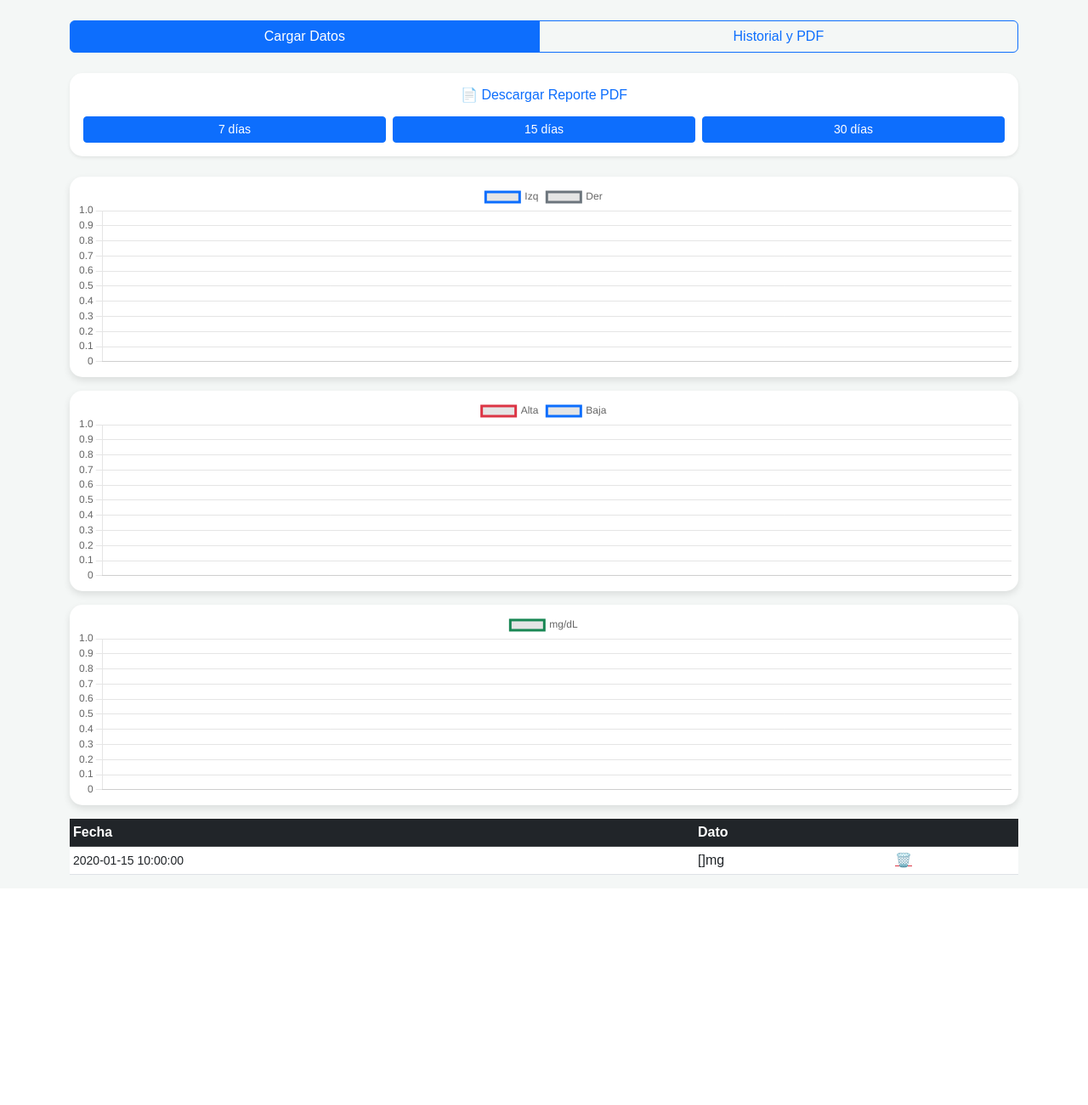
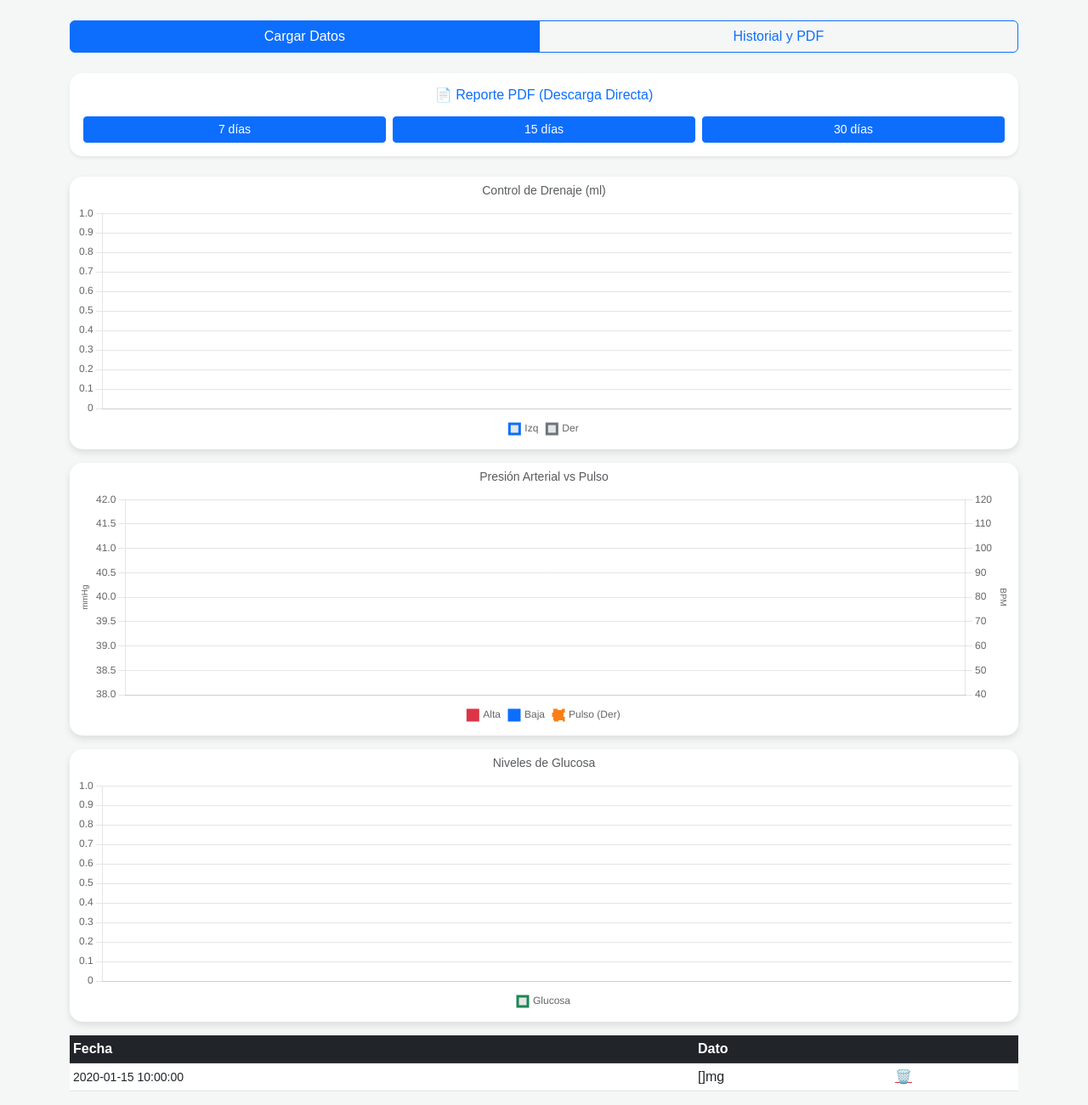
Before and after one commit to Pastormerlo/control-drenaje, a Flask app: page /ver in a window 1280 px wide. Shown: the part 56-1357 px from the top of the page at 85% size. Before the commit the page ends 1086 px from the top, so only its background shows below. Run offline with Flask 3, Linux system fonts and the light colour scheme; a user stored in the database is signed in; tables that the repository leaves empty hold one stand-in row (values such as "Sample post"); a database or web service that is not in the repository returns one stand-in record (values such as "Sample title"); some libraries are stand-ins or nearby versions.

Commit message:
Add files via upload

```diff
--- a/templates/index.html
+++ b/templates/index.html
@@ -11,7 +11,7 @@
         body { background-color: #f4f7f6; font-family: sans-serif; }
         .card { border-radius: 15px; box-shadow: 0 4px 8px rgba(0,0,0,0.1); margin-bottom: 20px; border:none; }
         .seccion-oculta { display: none; }
-        canvas { max-height: 220px; width: 100% !important; }
+        canvas { max-height: 280px; width: 100% !important; }
         .nav-link { font-weight: bold; }
     </style>
 </head>
@@ -75,9 +75,9 @@
                     <div class="col-6"><input type="number" step="0.1" name="cantidad_der" class="form-control" placeholder="Der (ml)"></div>
                 </div>
                 <div id="campos_presion" class="row g-2 mt-1 seccion-oculta">
-                    <div class="col-4"><input type="number" name="presion_alta" class="form-control" placeholder="Alta"></div>
-                    <div class="col-4"><input type="number" name="presion_baja" class="form-control" placeholder="Baja"></div>
-                    <div class="col-4"><input type="number" name="pulso" class="form-control" placeholder="Pulso"></div>
+                    <div class="col-4"><label class="small">Alta</label><input type="number" name="presion_alta" class="form-control" placeholder="120"></div>
+                    <div class="col-4"><label class="small">Baja</label><input type="number" name="presion_baja" class="form-control" placeholder="80"></div>
+                    <div class="col-4"><label class="small">Pulso</label><input type="number" name="pulso" class="form-control" placeholder="70"></div>
                 </div>
                 <div id="campos_glucosa" class="row g-2 mt-1 seccion-oculta">
                     <div class="col-12"><input type="number" name="glucosa" class="form-control" placeholder="Glucosa (mg/dL)"></div>
@@ -95,7 +95,7 @@
 
     {% if modo == 'ver' %}
     <div class="card p-3 text-center border-primary shadow-sm mb-4">
-        <h6 class="mb-3 text-primary">📄 Descargar Reporte PDF</h6>
+        <h6 class="mb-3 text-primary">📄 Reporte PDF (Descarga Directa)</h6>
         <div class="row g-2">
             <div class="col-4"><button onclick="abrirOpciones(7)" class="btn btn-primary w-100 btn-sm">7 días</button></div>
             <div class="col-4"><button onclick="abrirOpciones(15)" class="btn btn-primary w-100 btn-sm">15 días</button></div>
@@ -103,9 +103,20 @@
         </div>
     </div>
 
-    <div class="card p-2 mb-3"><canvas id="chartDrenaje"></canvas></div>
-    <div class="card p-2 mb-3"><canvas id="chartPresion"></canvas></div>
-    <div class="card p-2 mb-3"><canvas id="chartGlucosa"></canvas></div>
+    <div class="card p-2 mb-3">
+        <h6 class="text-center text-muted small">Control de Drenaje (ml)</h6>
+        <canvas id="chartDrenaje"></canvas>
+    </div>
+
+    <div class="card p-2 mb-3">
+        <h6 class="text-center text-muted small">Presión Arterial vs Pulso</h6>
+        <canvas id="chartPresion"></canvas>
+    </div>
+
+    <div class="card p-2 mb-3">
+        <h6 class="text-center text-muted small">Niveles de Glucosa</h6>
+        <canvas id="chartGlucosa"></canvas>
+    </div>
 
     <div class="table-responsive">
         <table class="table table-sm table-hover bg-white rounded">
@@ -116,7 +127,7 @@
                     <td><small>{{r.fecha}}</small></td>
                     <td>
                         {% if r.tipo == 'drenaje' %}I:{{r.cant_izq or 0}}|D:{{r.cant_der or 0}}
-                        {% elif r.tipo == 'presion' %}{{r.presion_alta}}/{{r.presion_baja}}
+                        {% elif r.tipo == 'presion' %}{{r.presion_alta}}/{{r.presion_baja}} (P:{{r.pulso or '-'}})
                         {% else %}{{r.glucosa}}mg{% endif %}
                     </td>
                     <td><a href="{{ url_for('borrar', id=r.id) }}" class="text-danger" onclick="return confirm('¿Borrar?')">🗑️</a></td>
@@ -129,9 +140,9 @@
     <div class="modal fade" id="modalPDF" tabindex="-1" aria-hidden="true">
       <div class="modal-dialog modal-dialog-centered">
         <div class="modal-content">
-          <div class="modal-header"><h5 class="modal-title">Reporte PDF</h5><button type="button" class="btn-close" data-bs-dismiss="modal"></button></div>
+          <div class="modal-header"><h5 class="modal-title">Seleccionar Tipo</h5><button type="button" class="btn-close" data-bs-dismiss="modal"></button></div>
           <div class="modal-body p-4">
-            <button onclick="generar('todos')" class="btn btn-outline-dark w-100 mb-2 p-3 text-start">📊 Todo</button>
+            <button onclick="generar('todos')" class="btn btn-outline-dark w-100 mb-2 p-3 text-start">📊 Todo el Historial</button>
             <button onclick="generar('drenaje')" class="btn btn-outline-primary w-100 mb-2 p-3 text-start">💧 Solo Drenaje</button>
             <button onclick="generar('presion')" class="btn btn-outline-danger w-100 mb-2 p-3 text-start">❤️ Solo Presión</button>
             <button onclick="generar('glucosa')" class="btn btn-outline-success w-100 p-3 text-start">🩸 Solo Glucosa</button>
@@ -146,39 +157,76 @@
         function abrirOpciones(dias) { diasSeleccionados = dias; modal.show(); }
         function generar(tipo) { window.location.href = `/reporte-pdf?dias=${diasSeleccionados}&tipo=${tipo}`; modal.hide(); }
 
-        const opt = { responsive: true, maintainAspectRatio: false };
+        const optBase = {
+            responsive: true,
+            maintainAspectRatio: false,
+            plugins: { legend: { position: 'bottom', labels: { boxWidth: 12 } } }
+        };
+
+        // DRENAJE
         new Chart(document.getElementById('chartDrenaje'), {
             type: 'line',
             data: {
                 labels: [{% for r in registros|reverse %}{% if r.tipo == 'drenaje' %}"{{r.fecha}}",{% endif %}{% endfor %}],
                 datasets: [
-                    { label: 'Izq', data: [{% for r in registros|reverse %}{% if r.tipo == 'drenaje' %}{{r.cant_izq or 0}},{% endif %}{% endfor %}], borderColor: '#0d6efd' },
-                    { label: 'Der', data: [{% for r in registros|reverse %}{% if r.tipo == 'drenaje' %}{{r.cant_der or 0}},{% endif %}{% endfor %}], borderColor: '#6c757d' }
+                    { label: 'Izq', data: [{% for r in registros|reverse %}{% if r.tipo == 'drenaje' %}{{r.cant_izq or 0}},{% endif %}{% endfor %}], borderColor: '#0d6efd', tension: 0.3 },
+                    { label: 'Der', data: [{% for r in registros|reverse %}{% if r.tipo == 'drenaje' %}{{r.cant_der or 0}},{% endif %}{% endfor %}], borderColor: '#6c757d', tension: 0.3 }
                 ]
-            }, options: opt
+            }, options: optBase
         });
 
+        // PRESIÓN CON DOBLE EJE Y PULSO
         new Chart(document.getElementById('chartPresion'), {
             type: 'line',
             data: {
                 labels: [{% for r in registros|reverse %}{% if r.tipo == 'presion' %}"{{r.fecha}}",{% endif %}{% endfor %}],
                 datasets: [
-                    { label: 'Alta', data: [{% for r in registros|reverse %}{% if r.tipo == 'presion' %}{{r.presion_alta or 0}},{% endif %}{% endfor %}], borderColor: '#dc3545' },
-                    { label: 'Baja', data: [{% for r in registros|reverse %}{% if r.tipo == 'presion' %}{{r.presion_baja or 0}},{% endif %}{% endfor %}], borderColor: '#0d6efd' }
+                    {
+                        label: 'Alta',
+                        data: [{% for r in registros|reverse %}{% if r.tipo == 'presion' %}{{r.presion_alta or 'null'}},{% endif %}{% endfor %}],
+                        borderColor: '#dc3545', backgroundColor: '#dc3545', yAxisID: 'y', tension: 0.2
+                    },
+                    {
+                        label: 'Baja',
+                        data: [{% for r in registros|reverse %}{% if r.tipo == 'presion' %}{{r.presion_baja or 'null'}},{% endif %}{% endfor %}],
+                        borderColor: '#0d6efd', backgroundColor: '#0d6efd', yAxisID: 'y', tension: 0.2
+                    },
+                    {
+                        label: 'Pulso (Der)',
+                        data: [{% for r in registros|reverse %}{% if r.tipo == 'presion' %}{{r.pulso or 'null'}},{% endif %}{% endfor %}],
+                        borderColor: '#fd7e14', // Naranja
+                        backgroundColor: '#fd7e14',
+                        borderDash: [5, 5],
+                        pointRadius: 4,
+                        yAxisID: 'y1',
+                        tension: 0.2
+                    }
                 ]
-            }, options: opt
+            }, options: {
+                ...optBase,
+                scales: {
+                    y: {
+                        type: 'linear', position: 'left',
+                        title: { display: true, text: 'mmHg', font: { size: 10 } },
+                        suggestedMin: 40
+                    },
+                    y1: {
+                        type: 'linear', position: 'right',
+                        title: { display: true, text: 'BPM', font: { size: 10 } },
+                        grid: { drawOnChartArea: false },
+                        suggestedMin: 40, suggestedMax: 120
+                    }
+                }
+            }
         });
 
+        // GLUCOSA
         new Chart(document.getElementById('chartGlucosa'), {
             type: 'line',
             data: {
                 labels: [{% for r in registros|reverse %}{% if r.tipo == 'glucosa' %}"{{r.fecha}}",{% endif %}{% endfor %}],
-                datasets: [{
-                    label: 'mg/dL',
-                    data: [{% for r in registros|reverse %}{% if r.tipo == 'glucosa' %}{{r.glucosa or 0}},{% endif %}{% endfor %}],
-                    borderColor: '#198754'
-                }]
-            }, options: opt
+                datasets: [{ label: 'Glucosa', data: [{% for r in registros|reverse %}{% if r.tipo == 'glucosa' %}{{r.glucosa or 0}},{% endif %}{% endfor %}], borderColor: '#198754', tension: 0.3 }]
+            }, options: optBase
         });
     </script>
     {% endif %}
```
